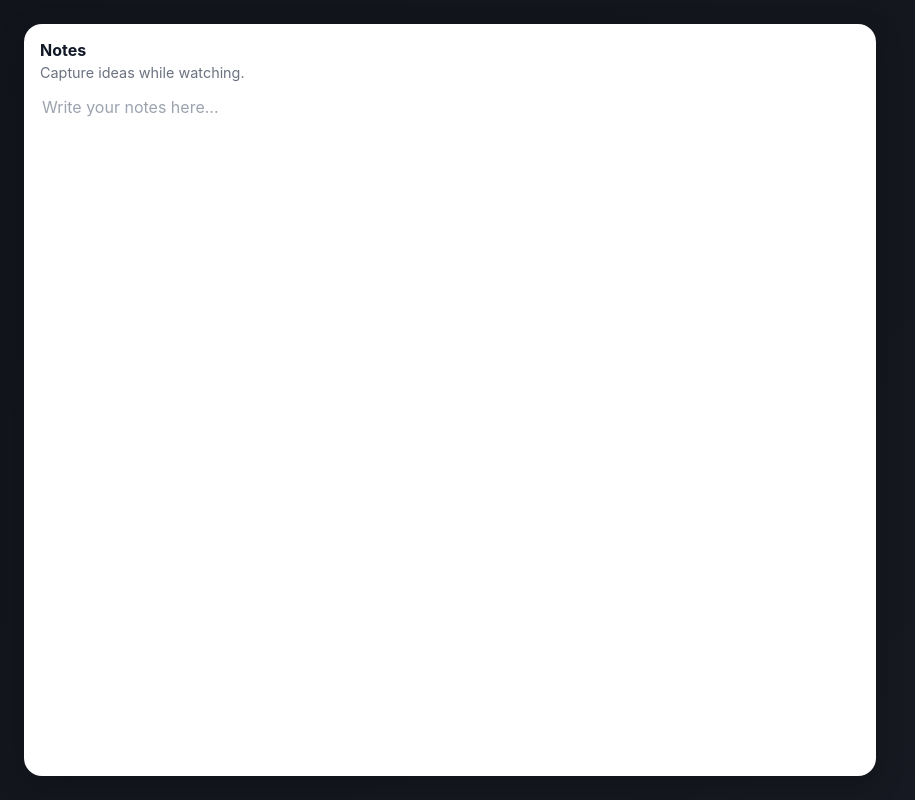
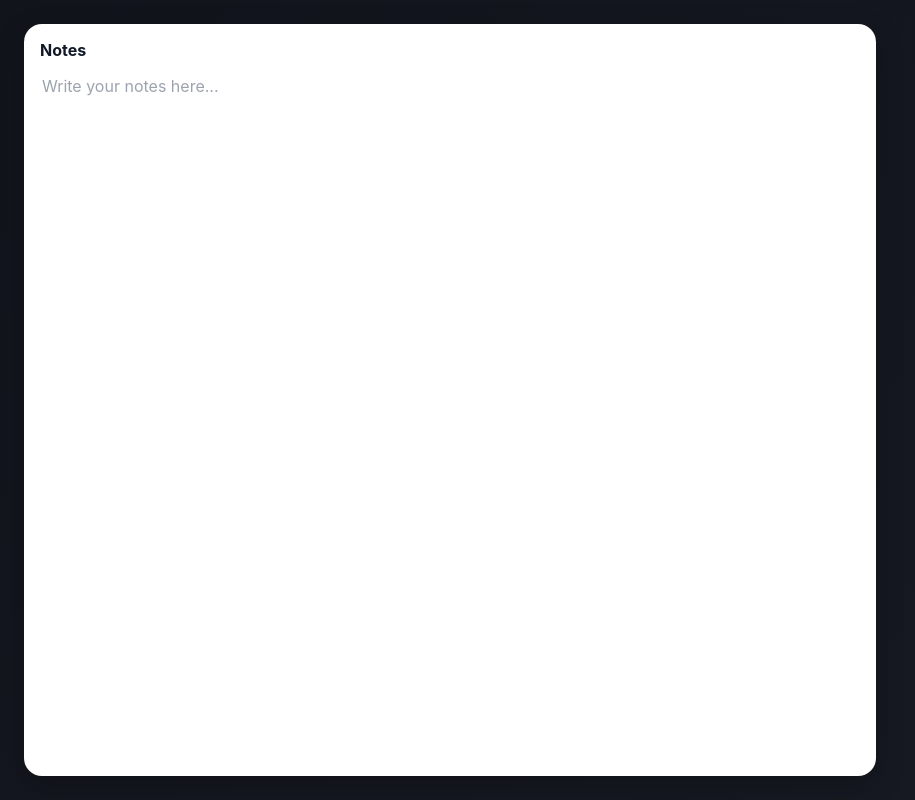
Before and after one commit to ippilichinmayi/Unhooked, a React (Vite) app in the folder unhooked/: page / in a window 1280 px wide. Shown: the whole page, without its empty margins (0-915 px from the left). Built offline with nearby package versions, Linux system fonts and the light colour scheme.

Commit message:
Add textarea

```diff
--- a/unhooked/src/components/textarea.jsx
+++ b/unhooked/src/components/textarea.jsx
@@ -7,7 +7,6 @@ function NoteTextarea() {
     <section className="notes-panel">
       <div className="notes-header">
         <h2>Notes</h2>
-        <p>Capture ideas while watching.</p>
       </div>
 
       <textarea
```
